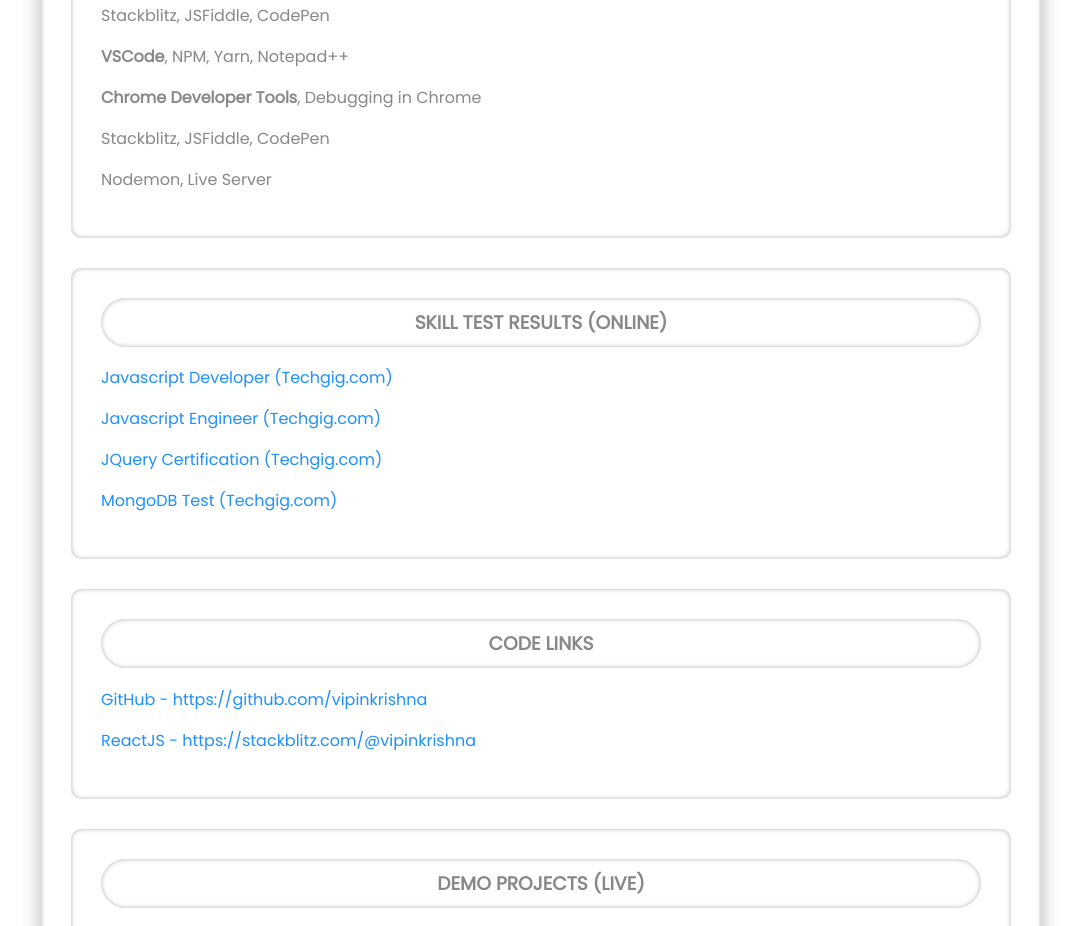
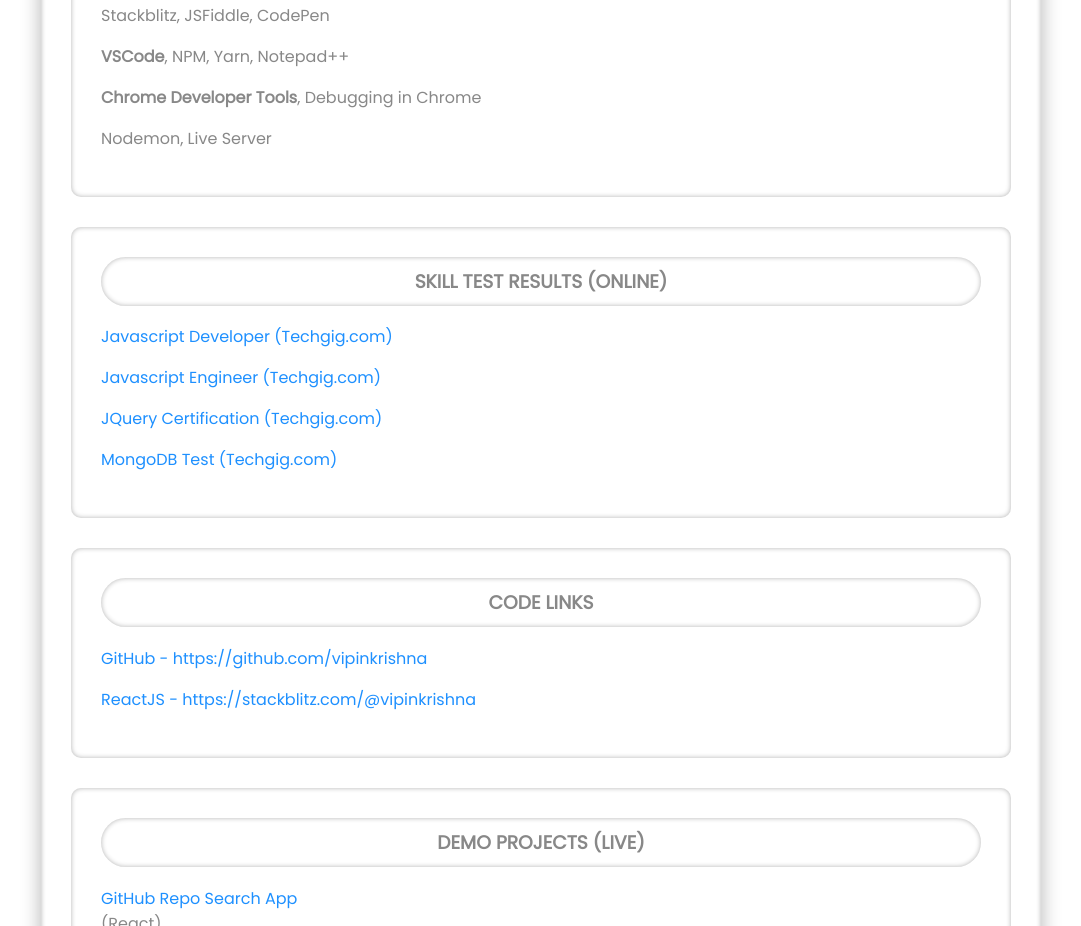
Before and after one commit to vipinkrishna/vipinkrishna.github.io, a plain HTML site: page index.html in a window 1280 px wide. Shown: the part 1020-1946 px from the top of the page, without its empty margins (99-1180 px from the left). Drawn offline with Linux system fonts and the light colour scheme.

Commit message:
correction

```diff
--- a/index.html
+++ b/index.html
@@ -39,7 +39,6 @@
             <p>Stackblitz, JSFiddle, CodePen</p>
             <p><strong>VSCode</strong>, NPM, Yarn, Notepad++</p>
             <p><strong>Chrome Developer Tools</strong>, Debugging in Chrome</p>
-            <p>Stackblitz, JSFiddle, CodePen</p>
             <p>Nodemon, Live Server</p>
         </div>
 
```
